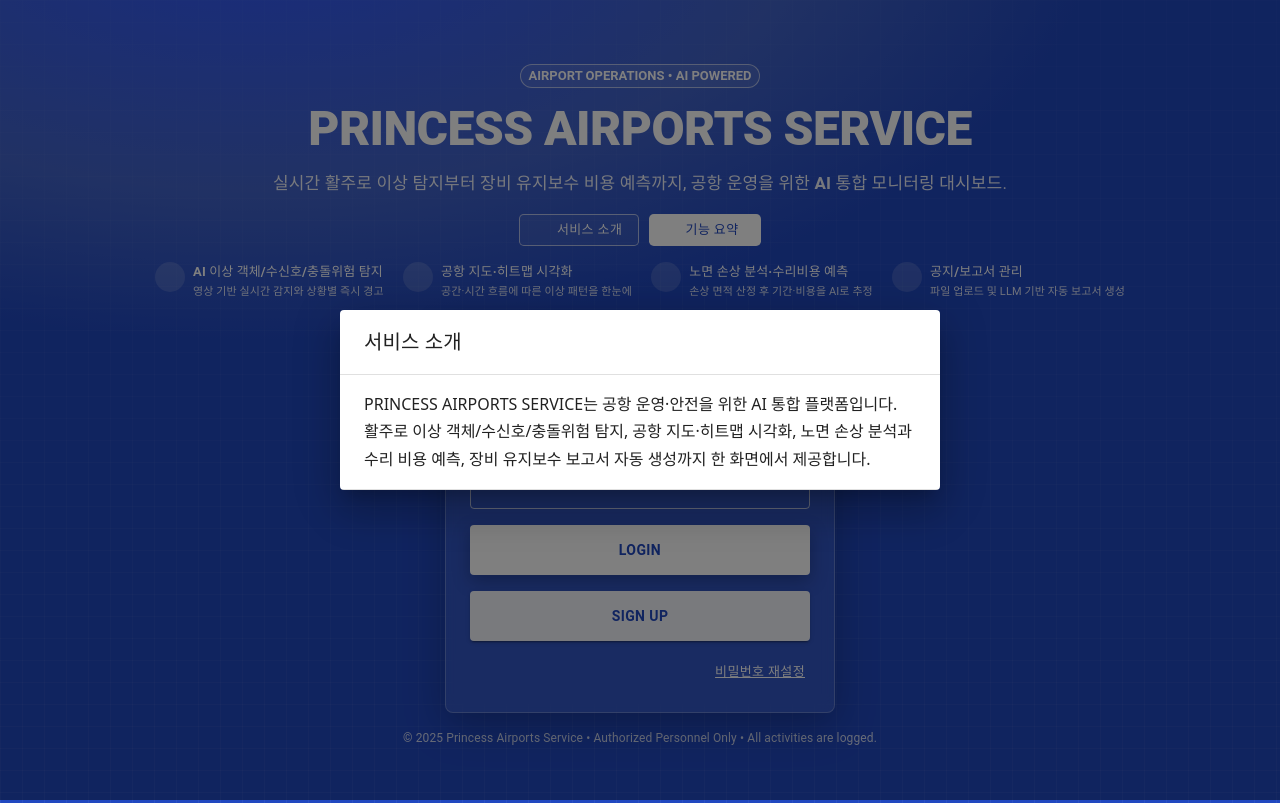
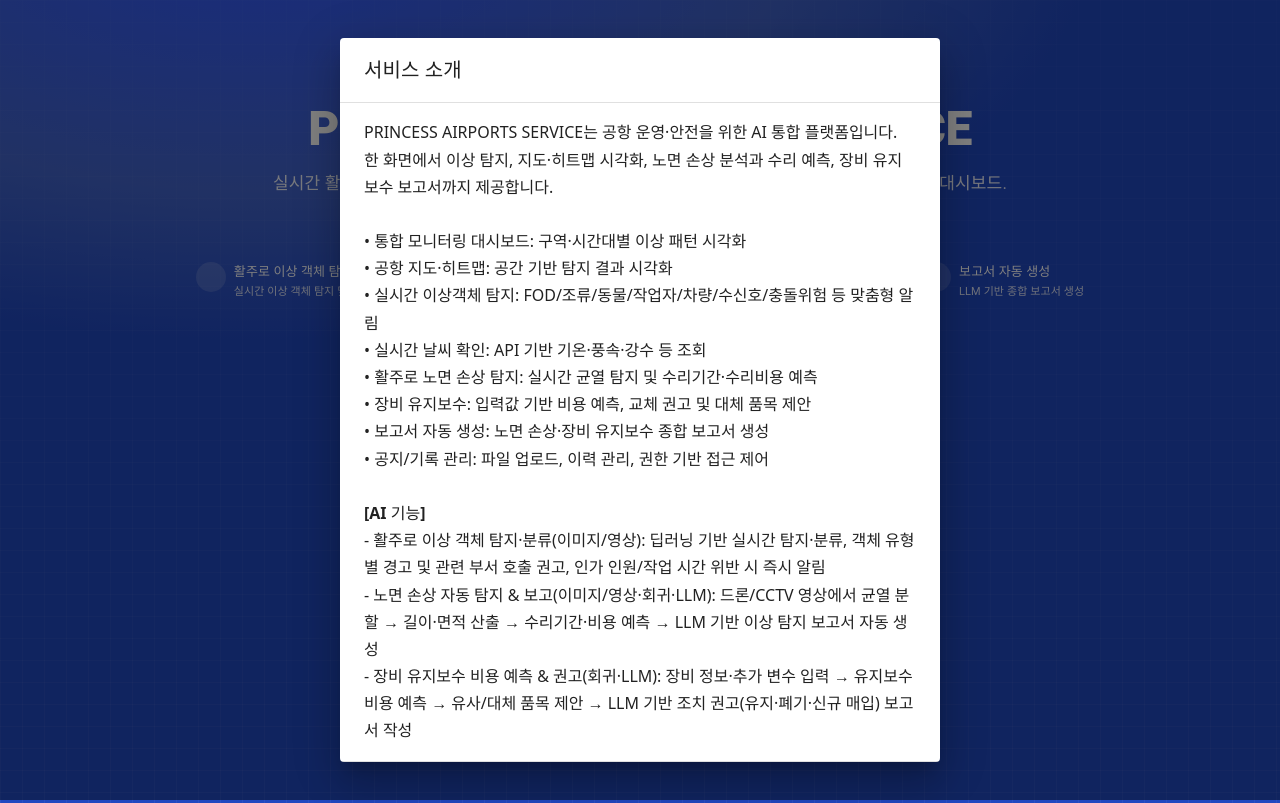
Before and after one commit to airport-ai-facility-monitoring/backend_workspace, a React (Vite) app in the folder frontend/: page /login in a window 1280 px wide. Both pictures are taken after a click on the button "서비스 소개". Built offline with nearby package versions, Linux system fonts and the light colour scheme; some icons are missing.

Commit message:
[수정] 서비스 소개, 기능 요약 수정

```diff
--- a/frontend/src/component/login/login.jsx
+++ b/frontend/src/component/login/login.jsx
@@ -207,24 +207,24 @@
             <Grid item xs={12} sm={6} md={3}>
               <Feature
                 icon={RadarIcon}
-                title="AI 이상 객체/수신호/충돌위험 탐지"
-                desc="영상 기반 실시간 감지와 상황별 즉시 경고"
+                title="활주로 이상 객체 탐지"
+                desc="실시간 이상 객체 탐지 및 분류ㆍ맞춤형 알림"
               />
             </Grid>
 
             <Grid item xs={12} sm={6} md={3}>
               <Feature
-                icon={MapIcon}
-                title="공항 지도·히트맵 시각화"
-                desc="공간·시간 흐름에 따른 이상 패턴을 한눈에"
+                icon={RadarIcon}
+                title="활주로 노면 손상 탐지"
+                desc="실시간 균열 탐지 및 수리기간ㆍ비용 예측"
               />
             </Grid>
 
             <Grid item xs={12} sm={6} md={3}>
               <Feature
                 icon={AssessmentIcon}
-                title="노면 손상 분석·수리비용 예측"
-                desc="손상 면적 산정 후 기간·비용을 AI로 추정"
+                title="장비 유지보수 비용 예측"
+                desc="유지보수 비용 예측ㆍ유사 장비 추천"
               />
             </Grid>
 
@@ -232,8 +232,8 @@
             <Grid item xs={12} sm={6} md={3}>
               <Feature
                 icon={AssessmentIcon}
-                title="공지/보고서 관리"
-                desc="파일 업로드 및 LLM 기반 자동 보고서 생성"
+                title="보고서 자동 생성"
+                desc="LLM 기반 종합 보고서 생성"
               />
             </Grid>
           </Grid>
@@ -382,20 +382,35 @@
       <Dialog open={openAbout} onClose={() => setOpenAbout(false)} maxWidth="sm" fullWidth>
         <DialogTitle sx={{ fontWeight: 800 }}>서비스 소개</DialogTitle>
         <DialogContent dividers sx={{ lineHeight: 1.7 }}>
-          PRINCESS AIRPORTS SERVICE는 공항 운영·안전을 위한 AI 통합 플랫폼입니다.
-          활주로 이상 객체/수신호/충돌위험 탐지, 공항 지도·히트맵 시각화, 노면 손상 분석과 수리 비용 예측,
-          장비 유지보수 보고서 자동 생성까지 한 화면에서 제공합니다.
-        </DialogContent>
+          PRINCESS AIRPORTS SERVICE는 공항 운영·안전을 위한 AI 통합 플랫폼입니다.<br />
+          한 화면에서 이상 탐지, 지도·히트맵 시각화, 노면 손상 분석과 수리 예측, 장비 유지보수 보고서까지 제공합니다.<br /><br />
+
+          • 통합 모니터링 대시보드: 구역·시간대별 이상 패턴 시각화<br />
+          • 공항 지도·히트맵: 공간 기반 탐지 결과 시각화<br />
+          • 실시간 이상객체 탐지: FOD/조류/동물/작업자/차량/수신호/충돌위험 등 맞춤형 알림<br />
+          • 실시간 날씨 확인: API 기반 기온·풍속·강수 등 조회<br />
+          • 활주로 노면 손상 탐지: 실시간 균열 탐지 및 수리기간·수리비용 예측<br />
+          • 장비 유지보수: 입력값 기반 비용 예측, 교체 권고 및 대체 품목 제안<br />
+          • 보고서 자동 생성: 노면 손상·장비 유지보수 종합 보고서 생성<br />
+          • 공지/기록 관리: 파일 업로드, 이력 관리, 권한 기반 접근 제어<br /><br />
+
+          <strong>[AI 기능]</strong><br />
+          - 활주로 이상 객체 탐지·분류(이미지/영상): 딥러닝 기반 실시간 탐지·분류, 객체 유형별 경고 및 관련 부서 호출 권고, 인가 인원/작업 시간 위반 시 즉시 알림<br />
+          - 노면 손상 자동 탐지 &amp; 보고(이미지/영상·회귀·LLM): 드론/CCTV 영상에서 균열 분할 → 길이·면적 산출 → 수리기간·비용 예측 → LLM 기반 이상 탐지 보고서 자동 생성<br />
+          - 장비 유지보수 비용 예측 &amp; 권고(회귀·LLM): 장비 정보·추가 변수 입력 → 유지보수 비용 예측 → 유사/대체 품목 제안 → LLM 기반 조치 권고(유지·폐기·신규 매입) 보고서 작성
+          </DialogContent>
       </Dialog>
 
       <Dialog open={openDocs} onClose={() => setOpenDocs(false)} maxWidth="sm" fullWidth>
         <DialogTitle sx={{ fontWeight: 800 }}>기능 요약</DialogTitle>
         <DialogContent dividers sx={{ lineHeight: 1.7 }}>
-          • 실시간 AI 탐지: FOD/조류/동물/작업자/차량 유형 등 상황별 경고<br />
-          • 지도/히트맵: 구역·시간대별 이상 패턴 시각화<br />
-          • 노면 손상: 분할·측정·수리기간/비용 예측(회귀), 자동 보고서(LLM)<br />
+          • 통합 모니터링 대시보드: 구역·시간대별 이상 패턴 시각화<br />
+          • 실시간 이상객체 탐지: FOD/조류/동물/작업자/차량 유형 등 맞춤형 알림<br />
+          • 실시간 날씨 확인 : API를 통한 실시간 날씨(기온,풍속,강수 등) 확인<br />
+          • 활주로 노면 손상 탐지: 실시간 활주로 균열 탐지 및 수리기간/수리비용 예측<br />
           • 장비 유지보수: 입력값 기반 비용 예측, 교체 권고 및 대체 품목 제안<br />
-          • 공지/보고서: 파일 업로드, 기록 관리, 권한 기반 접근 제어
+	        • 보고서 자동 생성: 활주로 노면 손상 및 장비 유지보수 종합 보고서 생성<br />
+          • 공지 사항: 파일 업로드, 기록 관리, 권한 기반 접근 제어
         </DialogContent>
       </Dialog>
     </Box>
```
